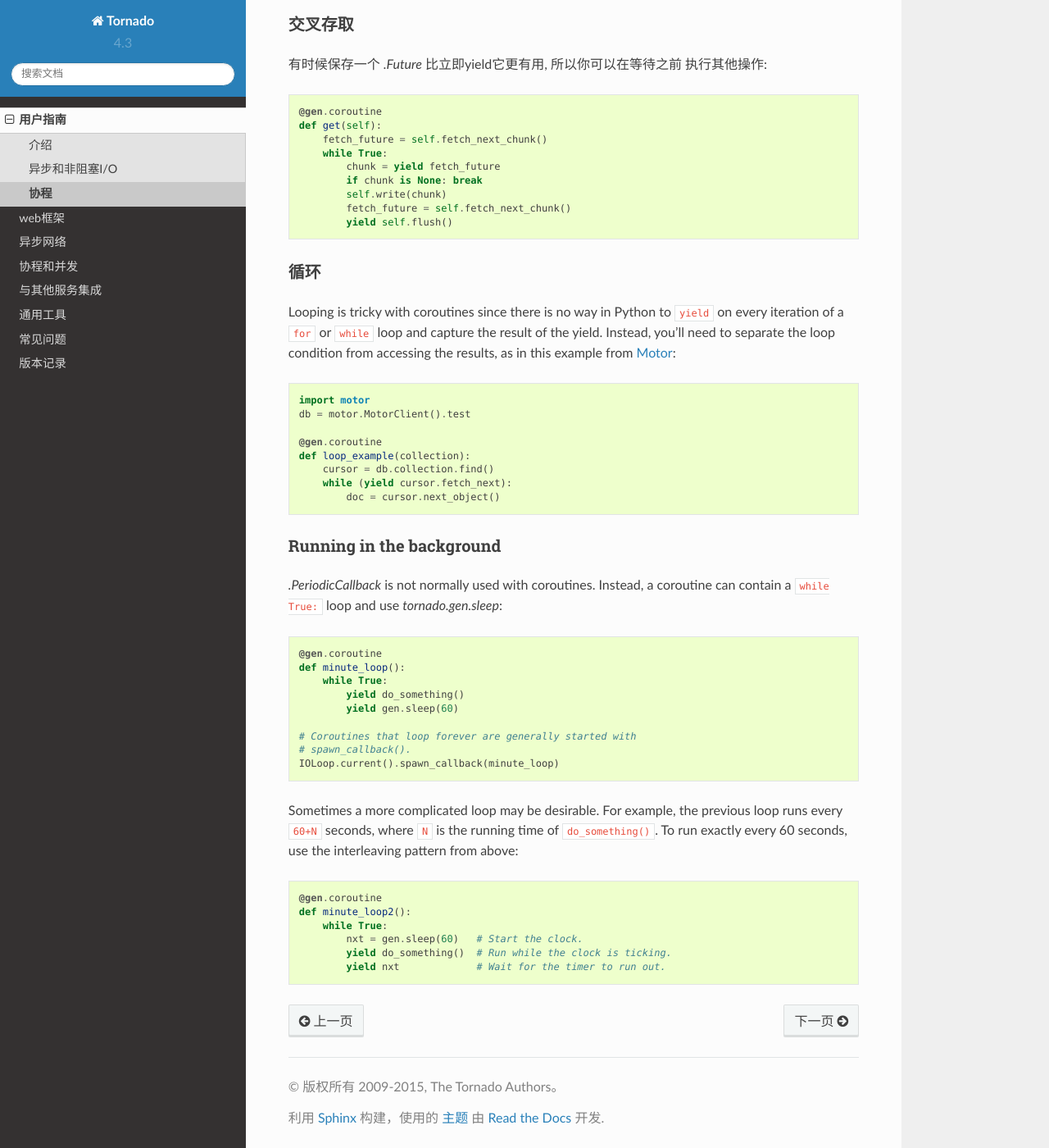
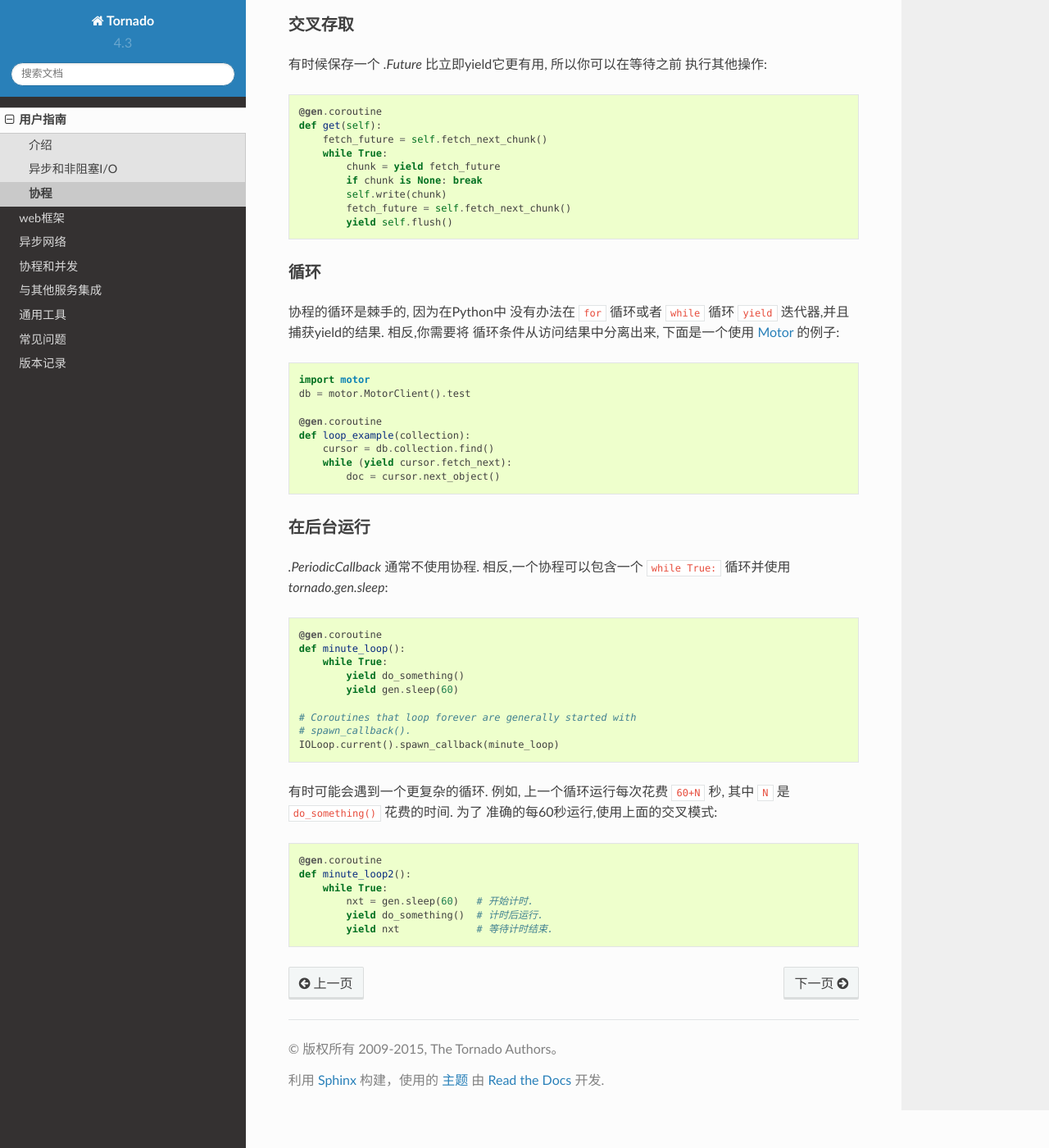
Before and after one commit to tao12345666333/tornado-zh, a Sphinx documentation site: the page built from docs/guide/coroutines.rst, in a window 1280 px wide and 1400 px high, scrolled down 3581 px. Shown: the whole window at 82% size. Built offline with Sphinx 7.4.7 and the Read the Docs theme 2.0.0, drawn with Linux system fonts in a browser that asks for light colours; pages that are not in the unit, such as notebooks, are missing from menus; some of the changed text lies outside the part shown.

Commit message:
finish coroutine

```diff
--- a/docs/guide/coroutines.rst
+++ b/docs/guide/coroutines.rst
@@ -10,7 +10,7 @@ Tornado中推荐使用 **协程** 写异步代码. 协程使用了Python的 ``yi
 <http://www.gevent.org>`_ 中出现的轻量级线程合作方式有时也被称为协程,
 但是在Tornado中所有的协程使用明确的上下文切换,并被称为异步函数).
 
-使用协程几乎像写同步代码一样简单,并且不需要浪费额外的线程. 它们还通过减少上下文切换来 `使并发编程更简单
+使用协程几乎像写同步代码一样简单, 并且不需要浪费额外的线程. 它们还通过减少上下文切换来 `使并发编程更简单
 <https://glyph.twistedmatrix.com/2014/02/unyielding.html>`_ .
 
 例子::
@@ -204,11 +204,10 @@ Tornado 的协程执行者(coroutine runner)在设计上是多用途的,可以
 循环
 ^^^^^^^
 
-Looping is tricky with coroutines since there is no way in Python
-to ``yield`` on every iteration of a ``for`` or ``while`` loop and
-capture the result of the yield.  Instead, you'll need to separate
-the loop condition from accessing the results, as in this example
-from `Motor <http://motor.readthedocs.org/en/stable/>`_::
+协程的循环是棘手的, 因为在Python中 没有办法在 ``for`` 循环或者
+``while`` 循环 ``yield`` 迭代器,并且捕获yield的结果. 相反,你需要将
+循环条件从访问结果中分离出来, 下面是一个使用 `Motor
+<http://motor.readthedocs.org/en/stable/>`_ 的例子::
 
     import motor
     db = motor.MotorClient().test
@@ -219,11 +218,11 @@ from `Motor <http://motor.readthedocs.org/en/stable/>`_::
         while (yield cursor.fetch_next):
             doc = cursor.next_object()
 
-Running in the background
+在后台运行
 ^^^^^^^^^^^^^^^^^^^^^^^^^
 
-`.PeriodicCallback` is not normally used with coroutines. Instead, a
-coroutine can contain a ``while True:`` loop and use
+`.PeriodicCallback` 通常不使用协程. 相反,一个协程可以包含一个
+``while True:`` 循环并使用
 `tornado.gen.sleep`::
 
     @gen.coroutine
@@ -236,14 +235,13 @@ coroutine can contain a ``while True:`` loop and use
     # spawn_callback().
     IOLoop.current().spawn_callback(minute_loop)
 
-Sometimes a more complicated loop may be desirable. For example, the
-previous loop runs every ``60+N`` seconds, where ``N`` is the running
-time of ``do_something()``. To run exactly every 60 seconds, use the
-interleaving pattern from above::
+有时可能会遇到一个更复杂的循环. 例如, 上一个循环运行每次花费
+``60+N`` 秒, 其中 ``N`` 是 ``do_something()`` 花费的时间. 为了
+准确的每60秒运行,使用上面的交叉模式::
 
     @gen.coroutine
     def minute_loop2():
         while True:
-            nxt = gen.sleep(60)   # Start the clock.
-            yield do_something()  # Run while the clock is ticking.
-            yield nxt             # Wait for the timer to run out.
+            nxt = gen.sleep(60)   # 开始计时.
+            yield do_something()  # 计时后运行.
+            yield nxt             # 等待计时结束.
```
